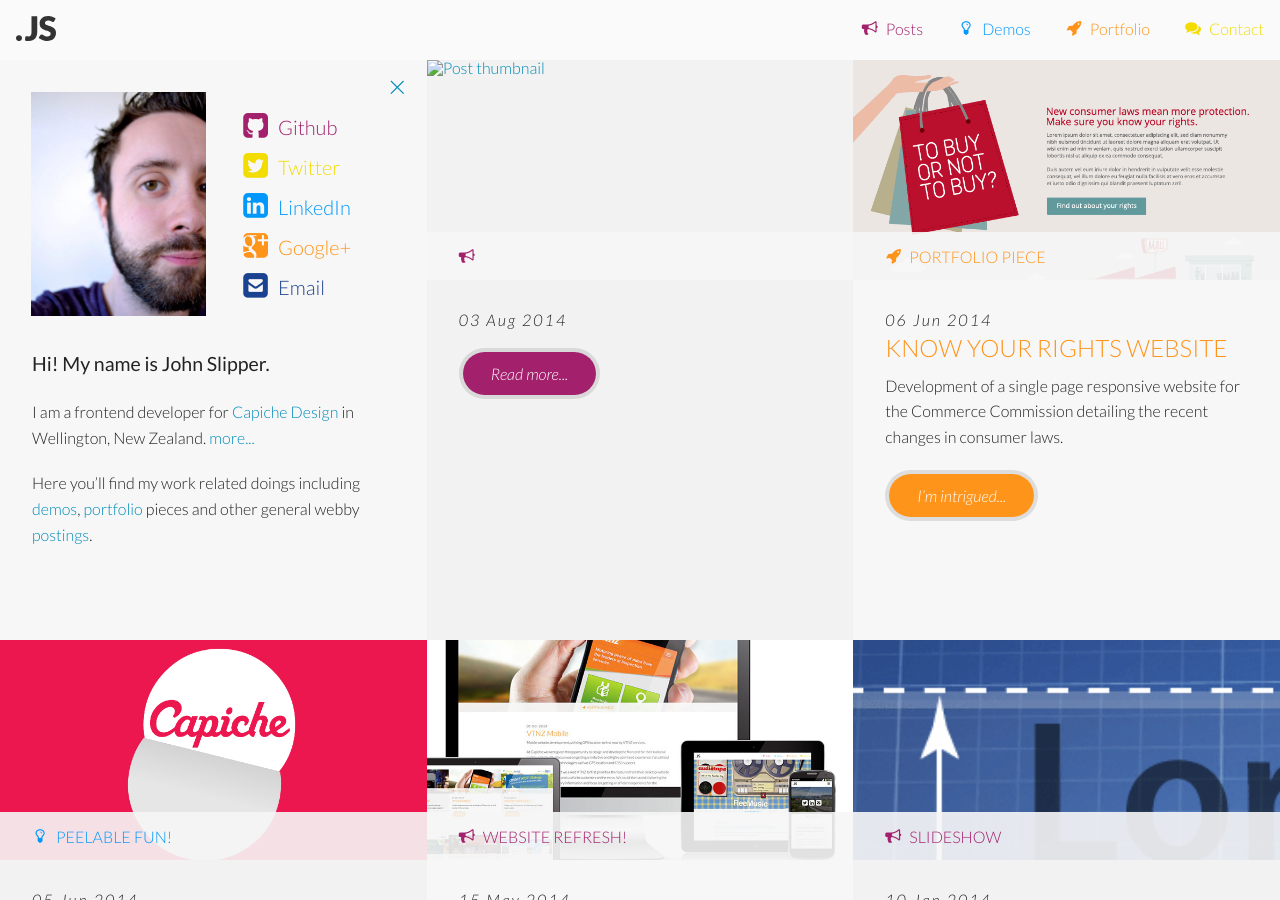
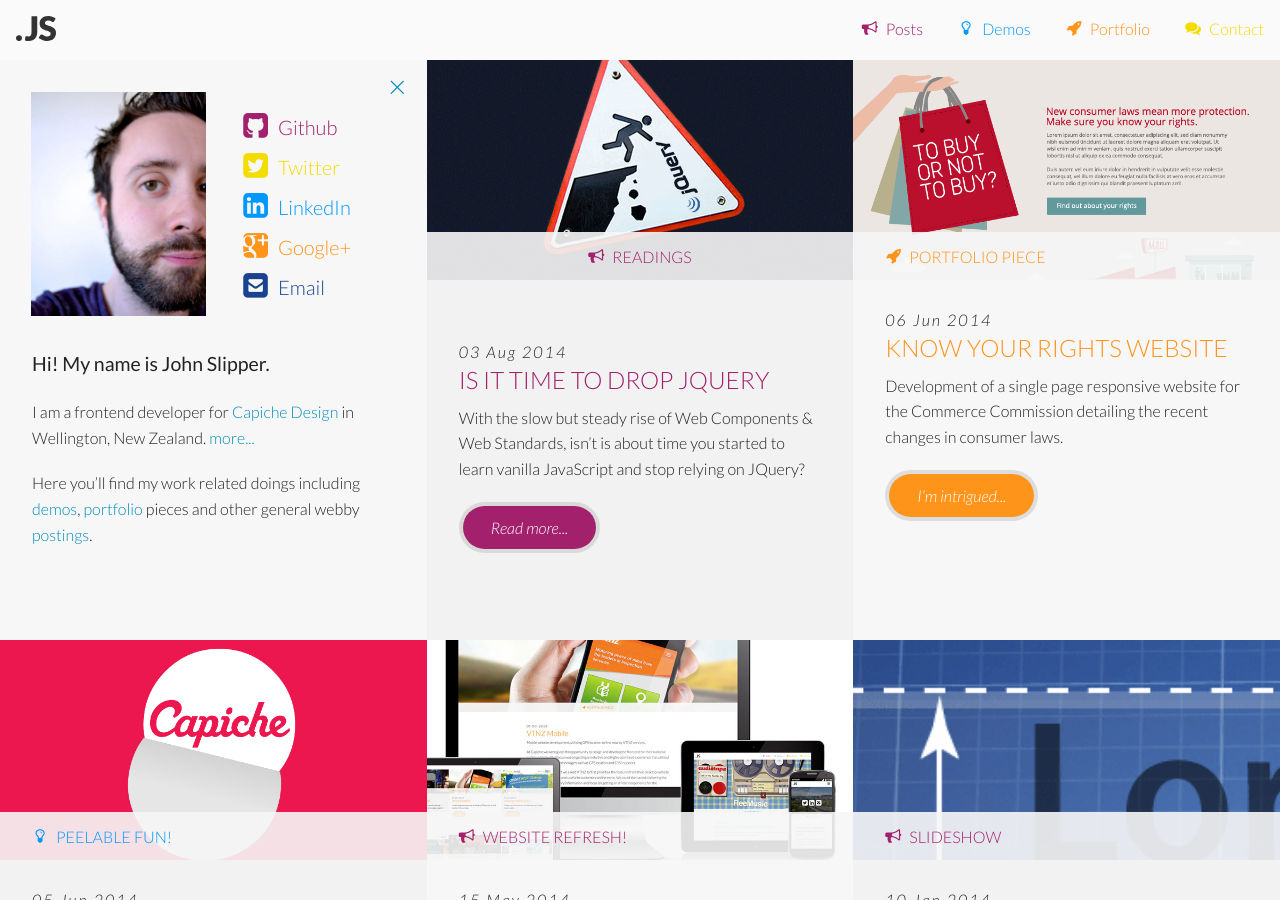
Before and after one commit to johnslipper/johnslipper.github.io, a Jekyll site: the page built from index.html, in a window 1280 px wide and 900 px high. Built offline with Jekyll 4.4.1, drawn with Linux system fonts in a browser that asks for light colours; Markdown is read by kramdown in place of the engine named in the settings; some of the changed lines change nothing that is shown.

Commit message:
Update last JQuery Post

```diff
--- a/_posts/2014-08-03-is-it-time-to-drop-jquery.markdown
+++ b/_posts/2014-08-03-is-it-time-to-drop-jquery.markdown
@@ -6,7 +6,6 @@ category: post
 category-title: Readings
 tags:
 - Javascript
-<<<<<<< HEAD
 - Tutorial
 status: publish
 published: true
@@ -17,14 +16,3 @@ link-post: 'http://toddmotto.com/is-it-time-to-drop-jquery-essentials-to-learnin
 With the slow but steady rise of Web Components & Web Standards, isn't is about time you started to learn vanilla JavaScript and stop relying on JQuery?
 
 I have to say I'm firmly in the camp of yes. Don't get me wrong, I can see myself using JQuery in projects for some time to come while it fits the spec. It is of course always a good idea to have an understanding of the underlying workings of JQuery and prepare for a future where it is no longer needed. This post by [Todd Motto](http://toddmotto.com "Visit Todd's website") shows vanilla alternatives to JQuery code a lot of us use regularly and is well worth the read.
-=======
-status: publish
-published: true
-thumb: '/img/posts-thumb/thumb-jquery.png'
-link-post: 'http://toddmotto.com/is-it-time-to-drop-jquery-essentials-to-learning-javascript-from-a-jquery-background/'
----
-
-With the slow but steady rise of Web Components & standards, isn't is about time you started to learn vanilla JavaScript and stop relying on JQuery?
-
-I have to say I'm firmly in the camp of yes. Don't get me wrong, I can see myself using JQuery in projects for some time to come if it fits the spec, but it's always good to have an understanding of the underlying workings of JQuery and prepare for a future where it is no longer needed. This post shows vanilla alternatives to JQuery code a lot of us use regularly and is well worth the read.
->>>>>>> 7ea01f5f391c1ed6a06157081cf99e387e82b4ab
```
